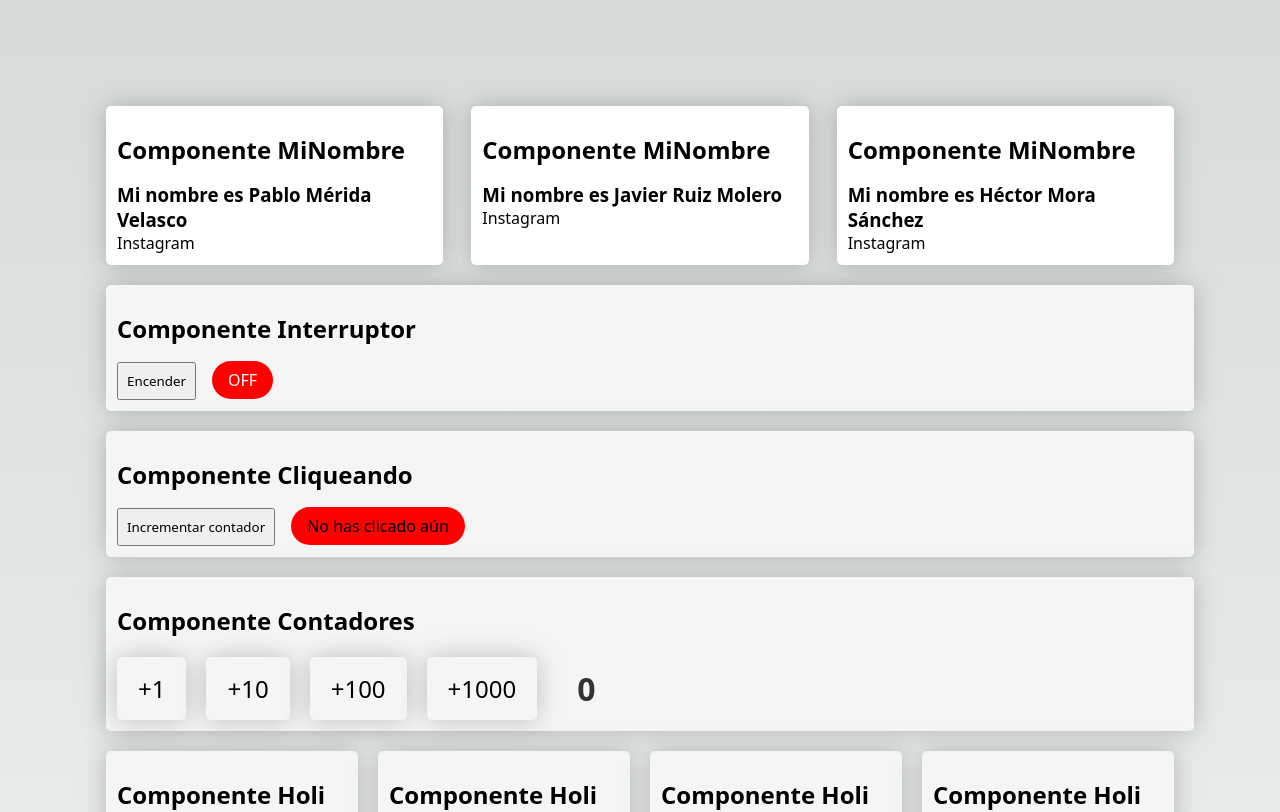
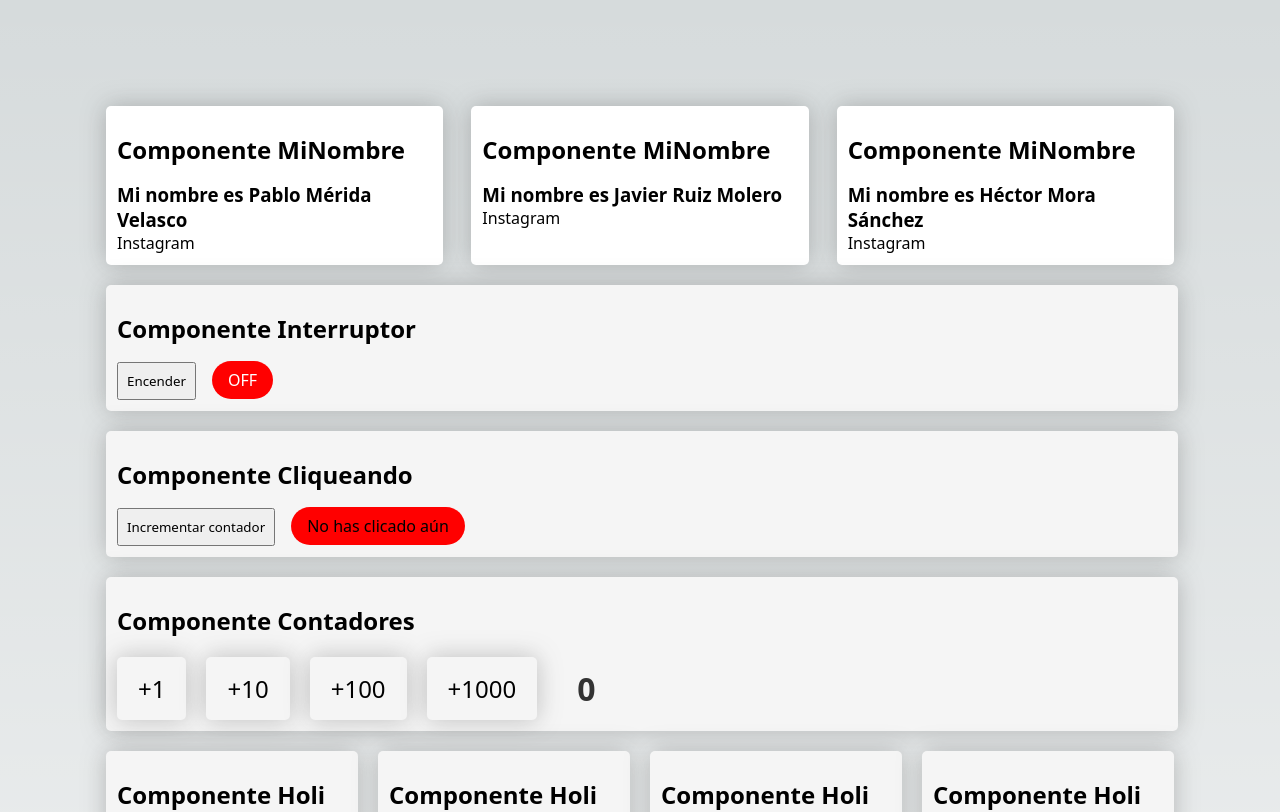
Before and after one commit to pmerida08/proyecto-hlc, a Next.js app: page / in a window 1280 px wide. Shown: the top 812 px of the page. Built offline with nearby package versions, Linux system fonts and the light colour scheme.

Commit message:
fix flex

```diff
--- a/app/styles/components.css
+++ b/app/styles/components.css
@@ -1,5 +1,5 @@
 .component {
-  flex: 0 0 100%;
+  flex: 0 0 98.5%;
   background-color: #f5f5f5;
   border: 1px solid transparent;
   padding: 10px;
```
